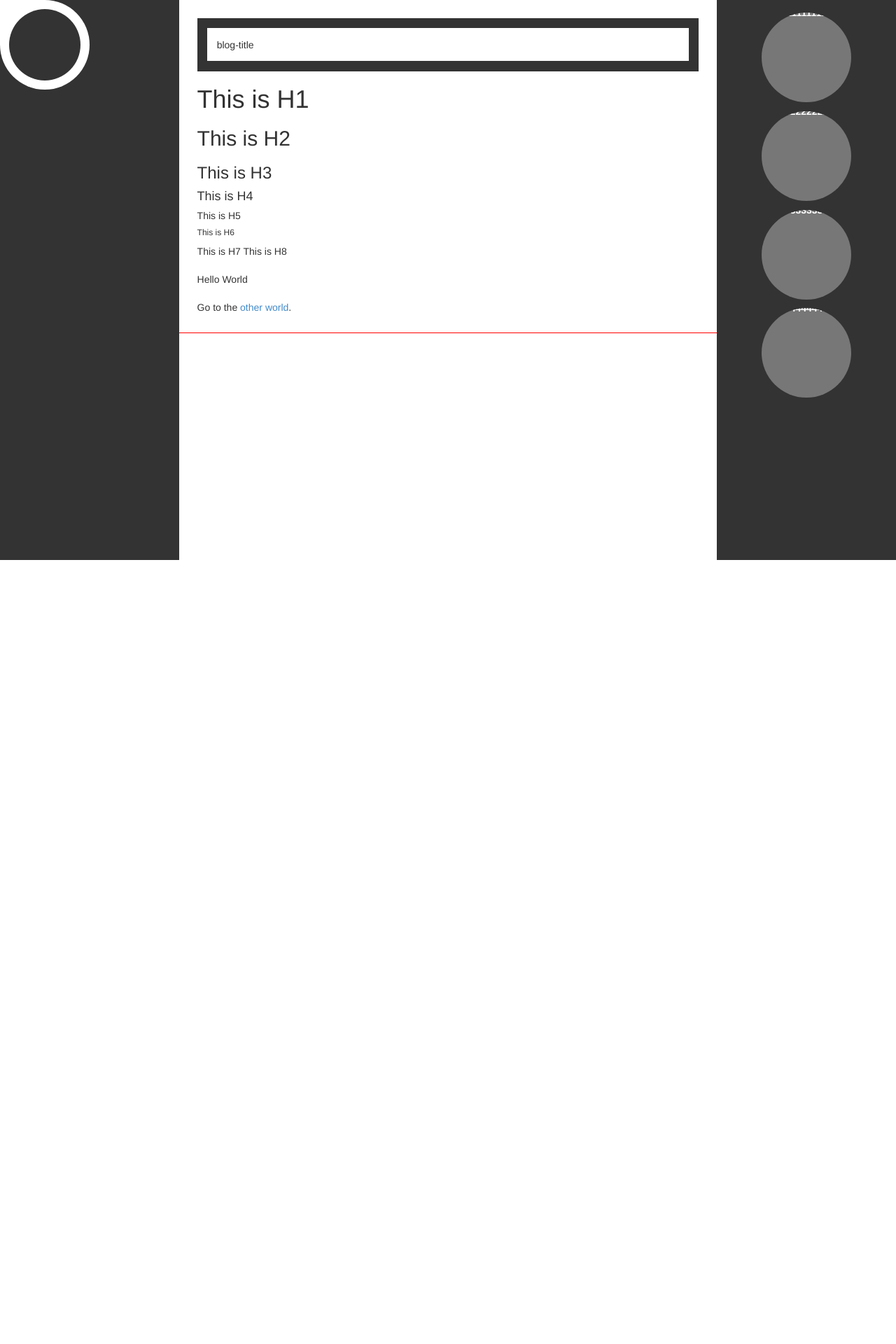
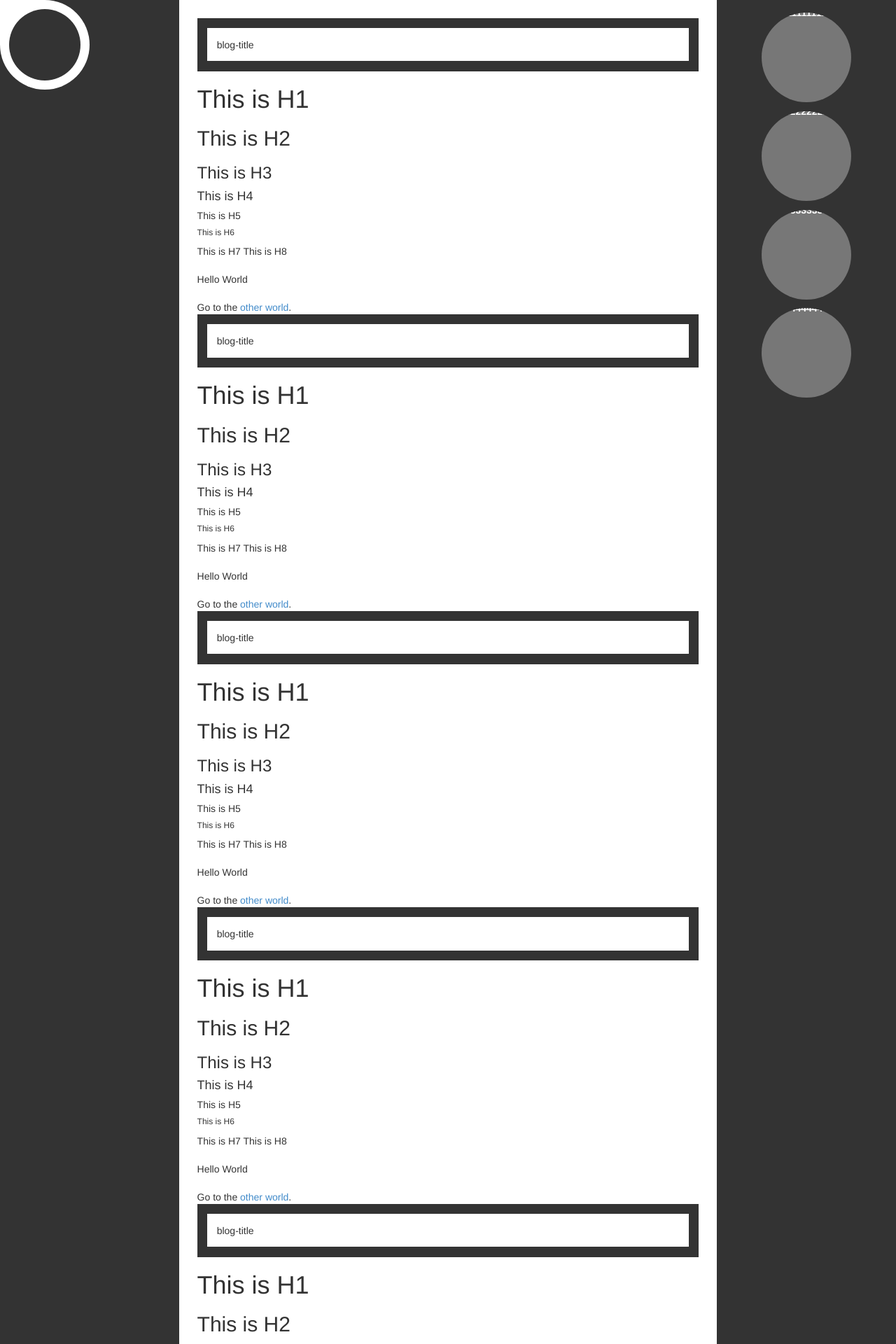
Before and after one commit to thewren/MyWebSite, a Python web app: template templates/home.html in a window 1280 px wide. Shown: the top 1920 px of the page at 70% size. Before the commit the page ends 800 px from the top, so only its background shows below. Run offline with Jinja, Linux system fonts and the light colour scheme; the template is opened without the code that fills it, so the values that code supplies are empty.

Commit message:
More style

```diff
--- a/static/css/style.css
+++ b/static/css/style.css
@@ -126,6 +126,12 @@
 
 @media (min-width: 992px) {
 
+	/* Global Container */
+
+		.global-container	{
+			width: 100%;
+			background-color: #333;
+		}
 
 
 	/* Navigation Bar */
@@ -221,7 +227,7 @@
 			padding: 2%;
 			margin: auto;
 			width: 60%;
-			position: absolute;
+			/*position: absolute;*/
 			top: 0;
 			left: 20%;
 			border-bottom: 1px solid red;
--- a/templates/home.html
+++ b/templates/home.html
@@ -24,4 +24,109 @@
 		<br />
 		Go to the <a href = '/other'>other world</a>.
 	</div>
+	<div>
+		<div class = 'blog-container'>
+			<div class = 'blog-title'>
+				blog-title
+			</div>
+		</div>
+		<h1>This is H1</h1>
+		<h2>This is H2</h2>
+		<h3>This is H3</h3>
+		<h4>This is H4</h4>
+		<h5>This is H5</h5>
+		<h6>This is H6</h6>
+		<h7>This is H7</h7>
+		<h8>This is H8</h8>
+		<br />
+		<br />
+		Hello World
+		<br />
+		<br />
+		Go to the <a href = '/other'>other world</a>.
+	</div>
+	<div>
+		<div class = 'blog-container'>
+			<div class = 'blog-title'>
+				blog-title
+			</div>
+		</div>
+		<h1>This is H1</h1>
+		<h2>This is H2</h2>
+		<h3>This is H3</h3>
+		<h4>This is H4</h4>
+		<h5>This is H5</h5>
+		<h6>This is H6</h6>
+		<h7>This is H7</h7>
+		<h8>This is H8</h8>
+		<br />
+		<br />
+		Hello World
+		<br />
+		<br />
+		Go to the <a href = '/other'>other world</a>.
+	</div>
+	<div>
+		<div class = 'blog-container'>
+			<div class = 'blog-title'>
+				blog-title
+			</div>
+		</div>
+		<h1>This is H1</h1>
+		<h2>This is H2</h2>
+		<h3>This is H3</h3>
+		<h4>This is H4</h4>
+		<h5>This is H5</h5>
+		<h6>This is H6</h6>
+		<h7>This is H7</h7>
+		<h8>This is H8</h8>
+		<br />
+		<br />
+		Hello World
+		<br />
+		<br />
+		Go to the <a href = '/other'>other world</a>.
+	</div>
+	<div>
+		<div class = 'blog-container'>
+			<div class = 'blog-title'>
+				blog-title
+			</div>
+		</div>
+		<h1>This is H1</h1>
+		<h2>This is H2</h2>
+		<h3>This is H3</h3>
+		<h4>This is H4</h4>
+		<h5>This is H5</h5>
+		<h6>This is H6</h6>
+		<h7>This is H7</h7>
+		<h8>This is H8</h8>
+		<br />
+		<br />
+		Hello World
+		<br />
+		<br />
+		Go to the <a href = '/other'>other world</a>.
+	</div>
+	<div>
+		<div class = 'blog-container'>
+			<div class = 'blog-title'>
+				blog-title
+			</div>
+		</div>
+		<h1>This is H1</h1>
+		<h2>This is H2</h2>
+		<h3>This is H3</h3>
+		<h4>This is H4</h4>
+		<h5>This is H5</h5>
+		<h6>This is H6</h6>
+		<h7>This is H7</h7>
+		<h8>This is H8</h8>
+		<br />
+		<br />
+		Hello World
+		<br />
+		<br />
+		Go to the <a href = '/other'>other world</a>.
+	</div>
 {% endblock %}
--- a/templates/layout.html
+++ b/templates/layout.html
@@ -12,7 +12,7 @@
 
 
 <body>
-
+<div class='global-container'>
 	<!-- Navigation Bar -->
 	<div class='nav-bar-container'>
 		<div class='nav-bar'>
@@ -70,6 +70,6 @@
 		{% endblock %}
 
 	</div>
-
+</div>
 </body>
 </html>
```
